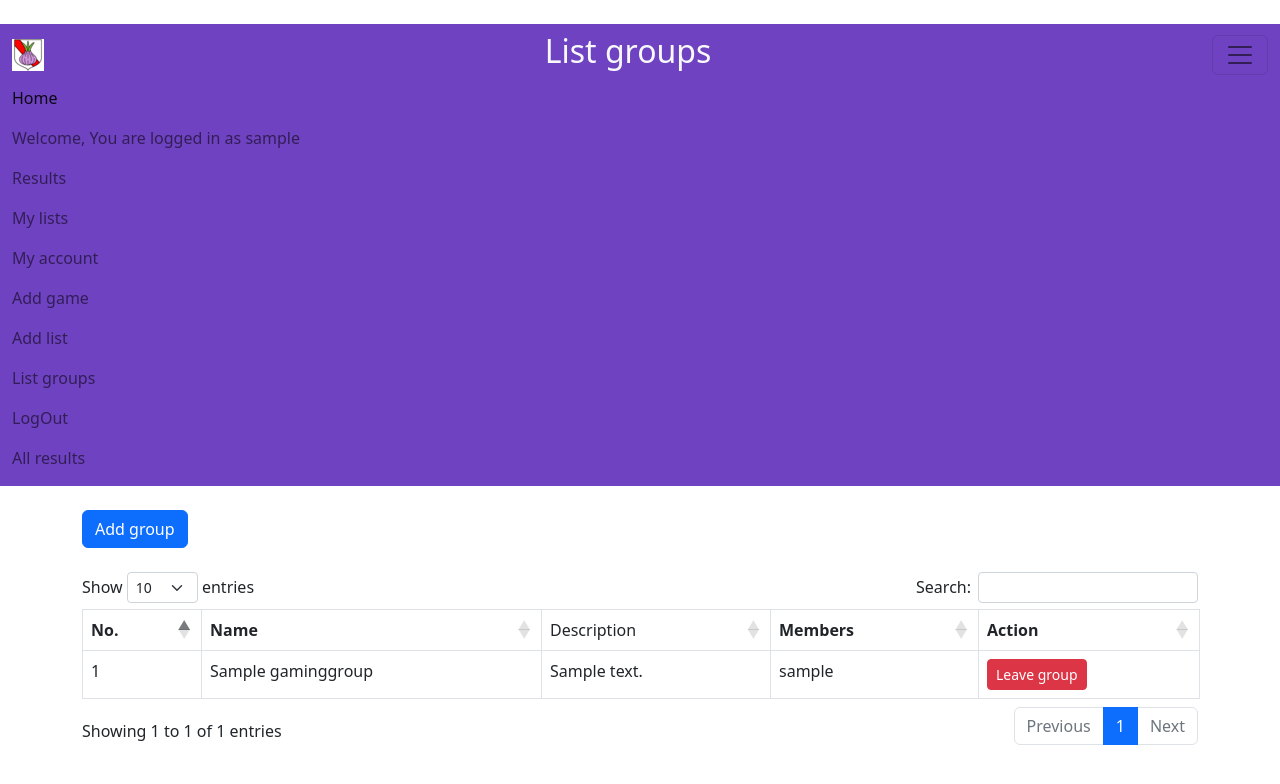
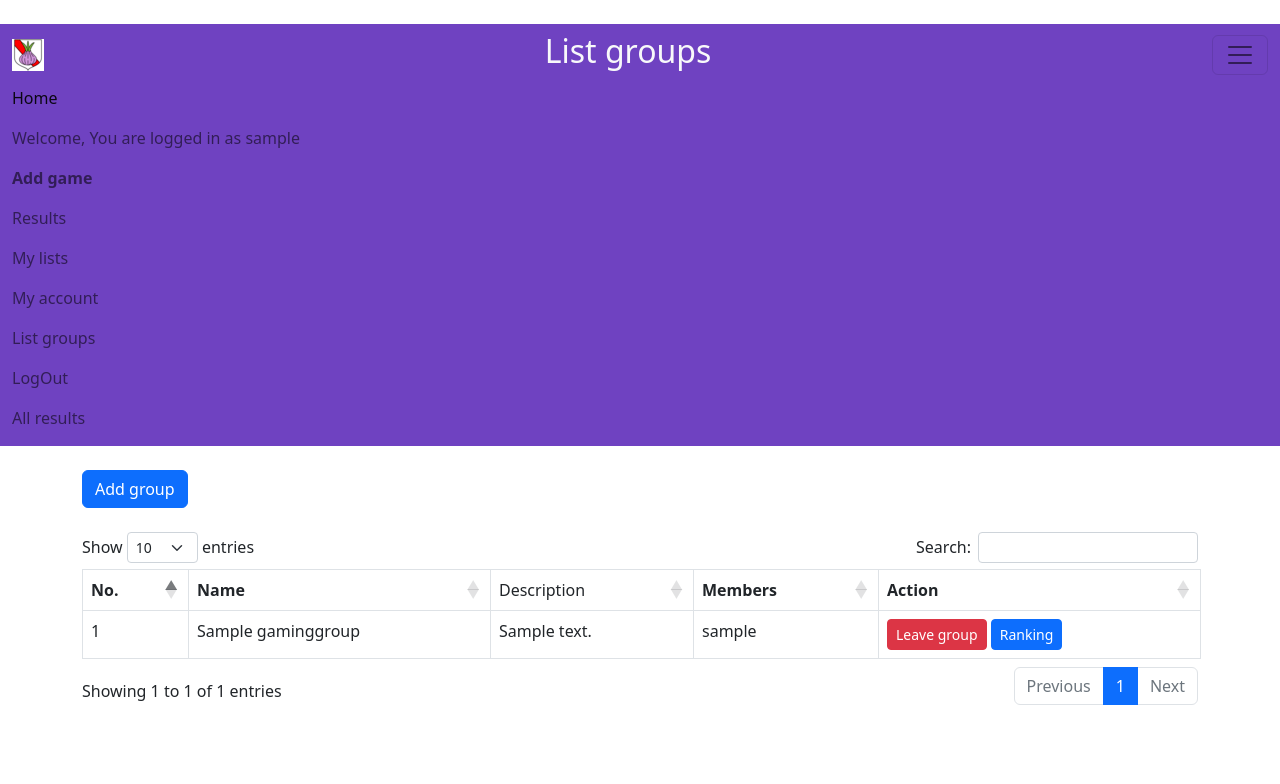
Before and after one commit to Natalia900101/t9aresults, a Django app: page /list-groups/ in a window 1280 px wide, after a click that opens the changed part. Shown: the top 784 px of the page. Run offline with Django 4.2, Linux system fonts and the light colour scheme; a user stored in the database is signed in; tables that the repository leaves empty hold one stand-in row (values such as "Sample post"); some libraries are stand-ins or nearby versions.

Commit message:
[#30] implement group-rankings

```diff
--- a/t9a/templates/list-groups.html
+++ b/t9a/templates/list-groups.html
@@ -36,6 +36,7 @@
           {% else %}
           <a class="btn btn-success btn-sm" type="submit" href="{% url 't9a:join-group' pk=group.id %}">Join group</a>
           {% endif %}
+           <a class="btn btn-primary btn-sm" type="submit" href="{% url 't9a:group-ranking' pk=group.id %}">Ranking</a>
         </td>
 
     </tr>
--- a/t9a/urls.py
+++ b/t9a/urls.py
@@ -23,10 +23,7 @@ urlpatterns = [
     path('list-groups/', views.GamingGroupListView.as_view(), name='list-groups'),
     path('join-group/<int:pk>', views.JoinGroupView.as_view(), name='join-group'),
     path('leave-group/<int:pk>', views.LeaveGroupView.as_view(), name='leave-group'),
-
-
-
-
+    path('group-ranking/<int:pk>', views.GroupRankingView.as_view(), name='group-ranking'),
 
 
 ]
--- a/t9a/views.py
+++ b/t9a/views.py
@@ -467,3 +467,53 @@ class LeaveGroupView(LoginRequiredMixin, View):
 
     def post(self, request, pk):
         return self.get(request, pk)
+
+
+class GroupRankingView(LoginRequiredMixin, View):
+    def get(self, request, pk):
+        group = GamingGroup.objects.get(id=pk)
+        head = f'Rankings for {group}'
+        members = group.members.values_list('id', flat=True)
+        results = Results.objects.filter(Q(player_id__in=members) & Q(approved=True))
+
+        rankingI = Ranking(User)
+        rankingE = Ranking(User)
+        rankingA = Ranking(User)
+
+        for r in results:
+            is_opponent_in_group = Results.objects.filter(
+                ~Q(player_id=r.player_id) & Q(player_id__in=members) & Q(game_id=r.game_id)
+            ).count()
+            rankingA.add(r.player_id, r.result, r.score)
+            if is_opponent_in_group == 0:
+                rankingE.add(r.player_id, r.result, r.score)
+            else:
+                rankingI.add(r.player_id, r.result, r.score)
+
+        return render(
+            request,
+            'group-ranking.html',
+            context={
+                'rankings': [
+                    {
+                        'name': "Internal",
+                        'id': "table-internal",
+                        'sortable': True,
+                        'ranking': rankingI.get_list(),
+                    },
+                    {
+                        'name': "External",
+                        'id': "table-external",
+                        'sortable': True,
+                        'ranking': rankingE.get_list(),
+                    },
+                    {
+                        'name': "All",
+                        'id': "table-all",
+                        'sortable': True,
+                        'ranking': rankingA.get_list(),
+                    },
+            ],
+                'head': head,
+            }
+        )
--- a/templates/menu.html
+++ b/templates/menu.html
@@ -18,6 +18,9 @@
         <li class="nav-item">
           <a class="nav-link" href="#">Welcome, You are logged in as {{ user.username }}</a>
         </li>
+        <li class="nav-item">
+          <a class="nav-link" href="{% url 't9a:add-game' %}"><b>Add game</b></a>
+        </li>
          <li class="nav-item">
           <a class="nav-link" href="{% url 't9a:results' %}">Results</a>
         </li>
@@ -27,13 +30,11 @@
          <li class="nav-item">
           <a class="nav-link" href="{% url 't9a:my-account' %}">My account</a>
         </li>
-        <li class="nav-item">
-          <a class="nav-link" href="{% url 't9a:add-game' %}">Add game</a>
-        </li>
-
+        <!--
         <li class="nav-item">
           <a class="nav-link" href="{% url 't9a:add-list' %}">Add list</a>
         </li>
+        -->
          <li class="nav-item">
           <a class="nav-link" href="{% url 't9a:list-groups' %}">List groups</a>
         </li>
```
Also changed, not shown: t9a/templates/group-ranking.html (added, +18 -0 lines).
